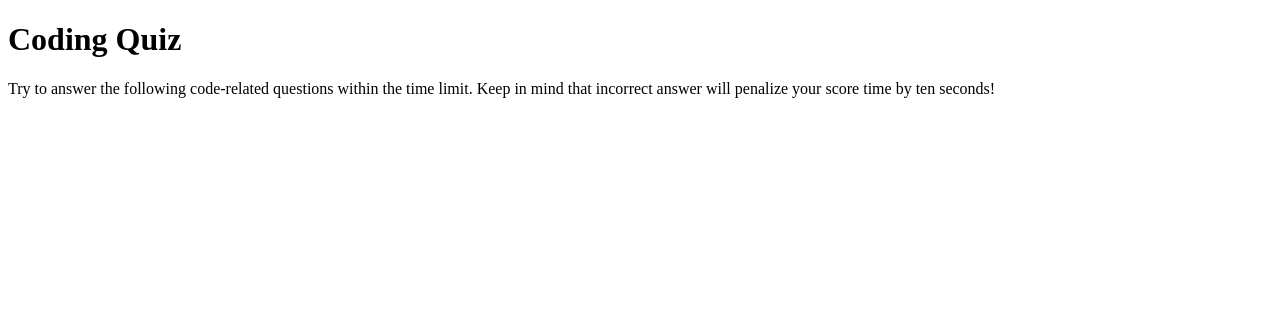
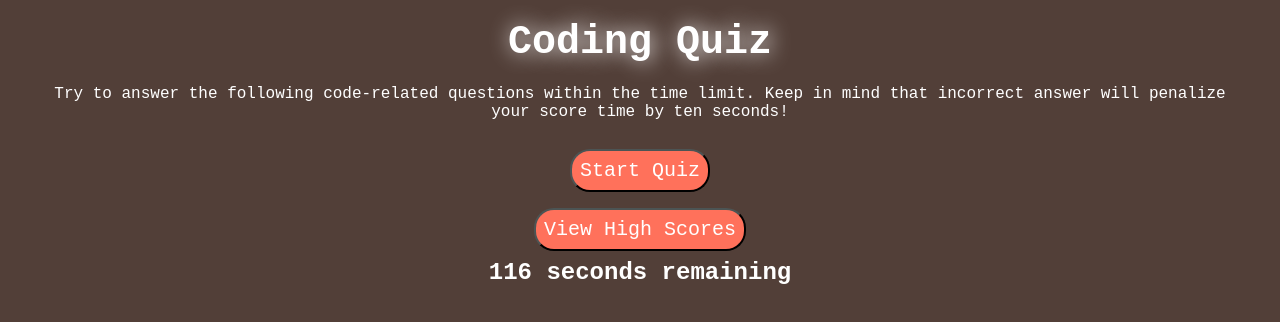
Before and after one commit to Laforge83/Code-Quiz, a plain HTML site: page index.html in a window 1280 px wide. Drawn offline with Linux system fonts and the light colour scheme.

Commit message:
Question file and CSS modification

```diff
--- a/Assets/questions.js
+++ b/Assets/questions.js
@@ -1,4 +1,4 @@
-// Questions were taken from W3 Schools tutorial quiz.
+// Questions were sourced from W3Schools tutorial quiz.
 
 var questionBank = [
     {
--- a/Assets/script.js
+++ b/Assets/script.js
@@ -1,12 +1,22 @@
-var timerEl = document.getElementById("countdown")
+var timerEl = document.getElementById('countdown');
+var mainEl = document.getElementById('main');
+
 function countdown() {
-    var timeLeft = 60;
-    // Use the `setInterval()` method to call a function to be executed every 1000 milliseconds
-    var timeInterval = setInterval(function () {
-        if (timerEl.textContent) = '';
-        clearInterval(timeInterval);
-        displayMessage();
+  var timeLeft = 120;
+
+  var timeInterval = setInterval(function () {
+    if (timeLeft > 1) {
+      timerEl.textContent = timeLeft + ' seconds remaining';
+      timeLeft--;
+    } else if (timeLeft === 1) {
+      timerEl.textContent = timeLeft + ' second remaining';
+      timeLeft--;
+    } else {
+      timerEl.textContent = "Game Over";
+      clearInterval(timeInterval);
+      displayMessage();
     }
   }, 1000);
+}
 
 countdown();
--- a/Assets/style.css
+++ b/Assets/style.css
@@ -0,0 +1,41 @@
+* {
+    box-sizing: border-box;
+    font-family: 'Courier New', Courier, monospace;
+    margin: 0;
+    padding: 0;
+    color: #FFFFFF;
+}
+
+body {
+    background-color: #523F38;
+    margin: auto;
+    padding: auto;
+    text-align: center;
+
+}
+
+h1 {
+    font-size: 250%;
+    text-shadow: #FFFFFF 2px 0px 21px;
+    padding: 20px;
+}
+
+p {
+    padding: 0 40px 20px 40px;
+}
+
+.btn {
+    background: #FF715B;
+    border-color: #4C5454;
+    color: #FFFFFF;
+    font-size: 20px;
+    margin: 8px;
+    padding: 8px;
+    border-radius: 20px;
+}
+
+.btn:hover {
+    cursor: pointer;
+    box-shadow: 0 8px 8px 0 #4C5454;
+
+}
--- a/index.html
+++ b/index.html
@@ -13,9 +13,16 @@
   <header>
     <h1>Coding Quiz</h1>
     <p>Try to answer the following code-related questions within the time limit. Keep in mind that incorrect answer will penalize your score time by ten seconds!</p>
+
+    <button id="startBtn" type="button" class="btn">Start Quiz</button><br>
+    <button id="highScoreBtn" type="button" class="btn">View High Scores</button>
     <h2 id="countdown"></h2>
+
   </header>
+
+  <script src="Assets\questions.js"></script>
   <script src="Assets\script.js"></script>
+
 </body>
 
 </html>
```
